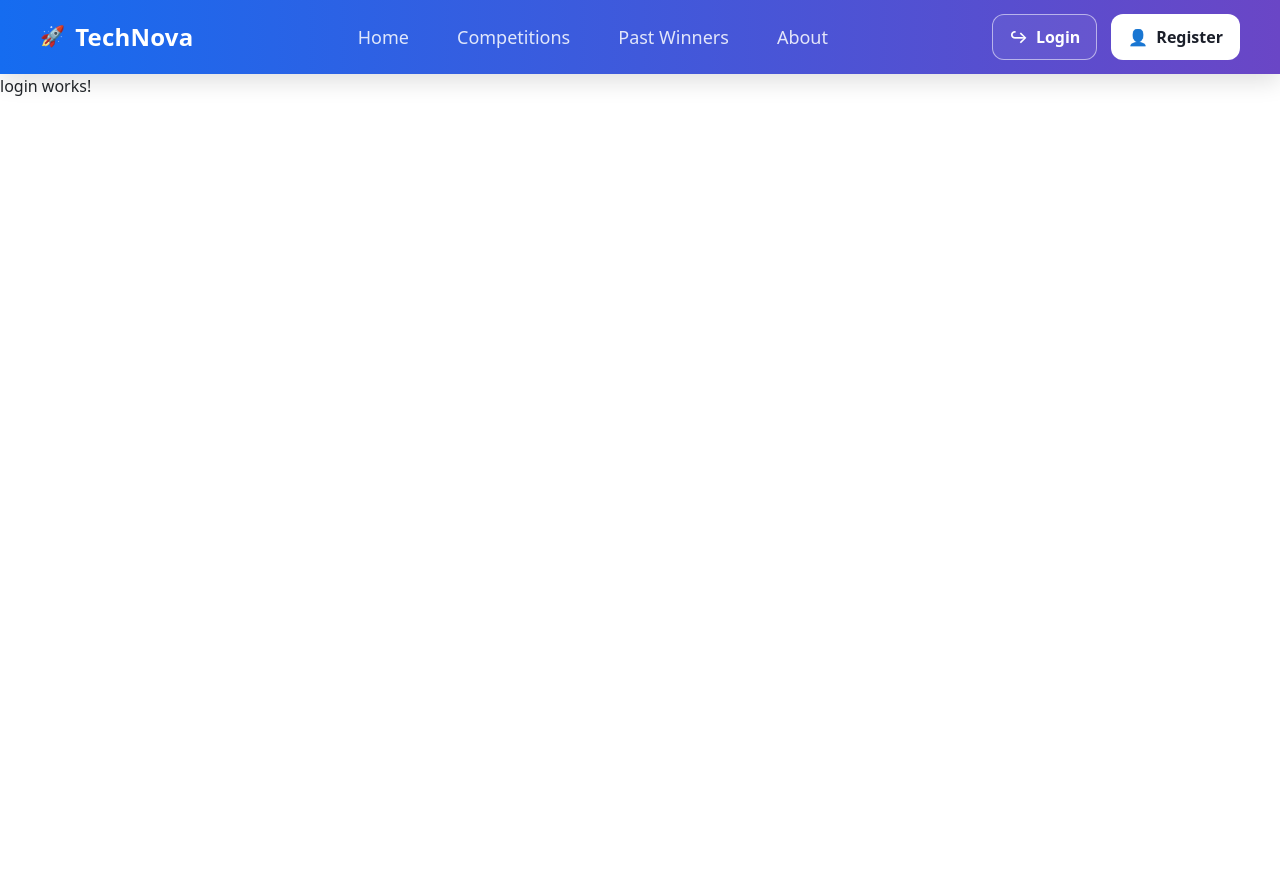
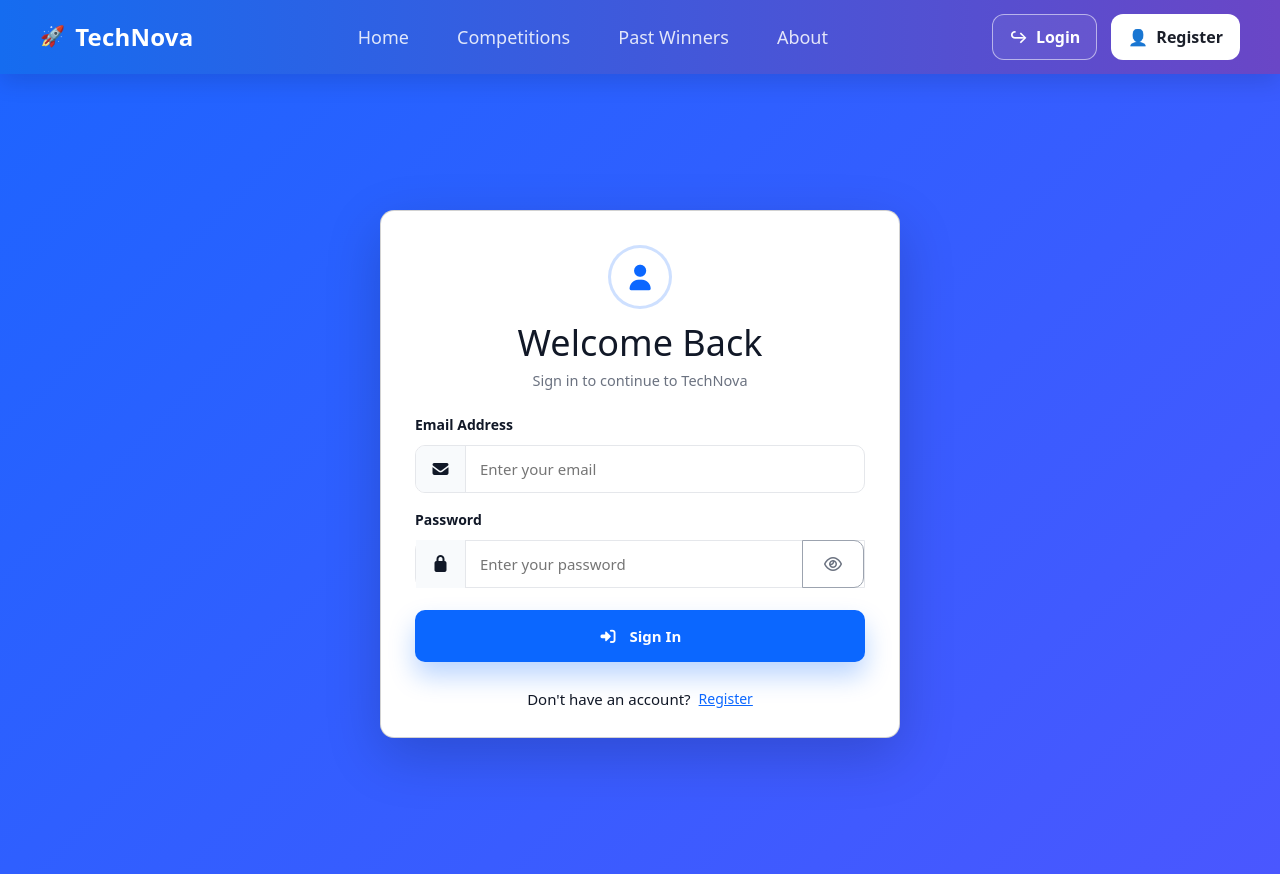
Before and after one commit to kasiakor/angular-projects-registration, an Angular app: page /login in a window 1280 px wide. Before the commit the page ends 800 px from the top, so only its background shows below. Built offline with nearby package versions, Linux system fonts and the light colour scheme.

Commit message:
add login form with login service

```diff
--- a/src/app/pages/login/login.component.css
+++ b/src/app/pages/login/login.component.css
@@ -0,0 +1,219 @@
+:host {
+  display: block;
+}
+
+/* Background (same family as your register page) */
+.page {
+  min-height: 100vh;
+  display: flex;
+  align-items: center;
+  justify-content: center;
+  padding: 48px 16px;
+  background: linear-gradient(135deg, #1e64ff, #4a57ff);
+}
+
+/* Card matches screenshot: narrower + soft shadow */
+.card {
+  width: min(520px, 100%);
+  background: #ffffff;
+  border-radius: 14px;
+  padding: 34px 34px 26px;
+  box-shadow: 0 18px 55px rgba(0, 0, 0, 0.18);
+}
+
+/* Header */
+.header {
+  text-align: center;
+  margin-bottom: 22px;
+}
+
+.avatar {
+  width: 64px;
+  height: 64px;
+  margin: 0 auto 12px;
+  border-radius: 50%;
+  display: grid;
+  place-items: center;
+  color: #0b67ff;
+  border: 3px solid rgba(11, 103, 255, 0.2);
+  background: #ffffff;
+  font-size: 26px;
+}
+
+.header h1 {
+  margin: 0;
+  font-size: 36px;
+  color: #111827;
+}
+
+.header p {
+  margin: 6px 0 0;
+  color: #6b7280;
+  font-size: 14.5px;
+}
+
+/* Form */
+.form {
+  display: flex;
+  flex-direction: column;
+  gap: 16px;
+}
+
+.field label {
+  display: block;
+  margin-bottom: 10px;
+  font-weight: 600;
+  font-size: 14px;
+  color: #111827;
+}
+
+/* Control wrapper (left icon block + input) */
+.control {
+  display: flex;
+  align-items: center;
+  height: 48px;
+  border: 1px solid #e5e7eb;
+  border-radius: 10px;
+  overflow: hidden;
+  background: #fff;
+  transition: box-shadow 0.15s ease, border-color 0.15s ease;
+}
+
+.control:focus-within {
+  border-color: rgba(11, 103, 255, 0.65);
+  box-shadow: 0 0 0 4px rgba(11, 103, 255, 0.18);
+}
+
+.left-icon {
+  width: 50px;
+  height: 48px;
+  display: grid;
+  place-items: center;
+  background: #f8fafc;
+  border-right: 1px solid #e5e7eb;
+  color: #111827;
+}
+
+.control input {
+  flex: 1;
+  height: 48px;
+  border: none;
+  outline: none;
+  padding: 0 14px;
+  font-size: 15px;
+  color: #111827;
+  background: transparent;
+}
+
+/* Password eye in its own square box (like screenshot) */
+.control--password {
+  overflow: visible; /* allow squared eye */
+}
+
+.right-eye {
+  width: 62px;
+  height: 48px;
+  border: 1px solid #9ca3af;
+  background: #fff;
+  border-radius: 0 10px 10px 0;
+  cursor: pointer;
+  display: grid;
+  place-items: center;
+  color: #6b7280;
+}
+
+.right-eye:hover {
+  color: #111827;
+}
+
+/* The password control needs the main border to stop at the eye box */
+.control--password {
+  border-top-right-radius: 0;
+  border-bottom-right-radius: 0;
+}
+
+.control--password:focus-within {
+  box-shadow: none;
+}
+
+/* Row: remember + forgot */
+.row {
+  display: flex;
+  align-items: center;
+  justify-content: space-between;
+  gap: 12px;
+  margin-top: 2px;
+}
+
+.remember {
+  display: inline-flex;
+  align-items: center;
+  gap: 10px;
+  color: #374151;
+  font-size: 14px;
+  user-select: none;
+}
+
+.remember input {
+  width: 16px;
+  height: 16px;
+}
+
+/* Links */
+.link {
+  color: #0b67ff;
+  text-decoration: underline;
+  font-size: 14px;
+}
+
+.link:hover {
+  opacity: 0.9;
+}
+
+/* Button */
+.btn {
+  margin-top: 6px;
+  height: 52px;
+  border: none;
+  border-radius: 10px;
+  background: #0b67ff;
+  color: #fff;
+  font-weight: 700;
+  font-size: 15px;
+  display: flex;
+  align-items: center;
+  justify-content: center;
+  gap: 12px;
+  cursor: pointer;
+  box-shadow: 0 14px 26px rgba(11, 103, 255, 0.28);
+}
+
+.btn:hover {
+  background: #095be0;
+}
+
+/* Footer */
+.footer {
+  margin-top: 10px;
+  display: flex;
+  justify-content: center;
+  gap: 8px;
+  font-size: 15px;
+  color: #111827;
+}
+
+/* Responsive */
+@media (max-width: 520px) {
+  .card {
+    padding: 26px 18px 18px;
+  }
+
+  .header h1 {
+    font-size: 30px;
+  }
+
+  .row {
+    flex-direction: column;
+    align-items: flex-start;
+  }
+}
--- a/src/app/pages/login/login.component.html
+++ b/src/app/pages/login/login.component.html
@@ -1 +1,71 @@
-<p>login works!</p>
+<div class="page">
+  <div class="card">
+    <div class="header">
+      <div class="avatar" aria-hidden="true">
+        <i class="fa-solid fa-user"></i>
+      </div>
+
+      <h1>Welcome Back</h1>
+      <p>Sign in to continue to TechNova</p>
+    </div>
+
+    <form class="form" (submit)="onLogin()" [formGroup]="loginForm">
+      <!-- Email -->
+      <div class="field">
+        <label>Email Address</label>
+        <div class="control">
+          <span class="left-icon" aria-hidden="true">
+            <i class="fa-solid fa-envelope"></i>
+          </span>
+          <input
+            type="email"
+            formControlName="email"
+            placeholder="Enter your email"
+          />
+        </div>
+      </div>
+
+      <!-- Password -->
+      <div class="field">
+        <label>Password</label>
+
+        <div class="control control--password">
+          <span class="left-icon" aria-hidden="true">
+            <i class="fa-solid fa-lock"></i>
+          </span>
+
+          <input
+            [type]="showPassword ? 'text' : 'password'"
+            placeholder="Enter your password"
+            formControlName="password"
+          />
+
+          <button
+            type="button"
+            class="right-eye"
+            (click)="togglePassword()"
+            aria-label="Toggle password visibility"
+          >
+            <i
+              class="fa-regular"
+              [class.fa-eye]="!showPassword"
+              [class.fa-eye-slash]="showPassword"
+            ></i>
+          </button>
+        </div>
+      </div>
+
+      <!-- Button -->
+      <button type="submit" class="btn btn-primary">
+        <i class="fa-solid fa-right-to-bracket"></i>
+        <span>Sign In</span>
+      </button>
+
+      <!-- Footer -->
+      <div class="footer">
+        <span>Don't have an account?</span>
+        <a class="link" href="#">Register</a>
+      </div>
+    </form>
+  </div>
+</div>
--- a/src/app/pages/login/login.component.ts
+++ b/src/app/pages/login/login.component.ts
@@ -1,11 +1,51 @@
-import { Component } from '@angular/core';
+import { Component, inject } from '@angular/core';
+import { FormControl, FormGroup, ReactiveFormsModule } from '@angular/forms';
+import { UserService } from '../../services/user.service';
 
 @Component({
   selector: 'app-login',
-  imports: [],
+  imports: [ReactiveFormsModule],
   templateUrl: './login.component.html',
-  styleUrl: './login.component.css'
+  styleUrl: './login.component.css',
 })
 export class LoginComponent {
+  showPassword = false;
 
+  togglePassword() {
+    this.showPassword = !this.showPassword;
+  }
+
+  userService = inject(UserService);
+
+  loginForm: FormGroup = new FormGroup({
+    email: new FormControl(''),
+    password: new FormControl(''),
+  });
+
+  onLogin() {
+    alert('Login button clicked');
+    this.userService.onUserLogin(this.loginForm.value).subscribe(
+      (res: any) => {
+        debugger;
+        alert('Login successful');
+      },
+      (error) => {
+        console.error('Login failed', error);
+        alert('Error: ' + (error.error?.message || error.statusText));
+      }
+    );
+  }
+
+  // using new syntax
+  //   onLogin() {
+  //   this.userService.onUserLogin(this.loginForm.value).subscribe({
+  //     next: (res) => {
+  //       alert('Login successful');
+  //     },
+  //     error: (error) => {
+  //       console.error('Login failed', error);
+  //       alert('Error: ' + (error.error?.message || error.statusText));
+  //     },
+  //   });
+  // }
 }
--- /dev/null
+++ b/src/app/services/user.service.ts
@@ -0,0 +1,16 @@
+import { HttpClient } from '@angular/common/http';
+import { Injectable } from '@angular/core';
+
+@Injectable({
+  providedIn: 'root',
+})
+export class UserService {
+  constructor(private http: HttpClient) {}
+
+  onUserLogin(obj: any) {
+    return this.http.post(
+      'https://api.freeprojectapi.com/api/ProjectCompetition/login',
+      obj
+    );
+  }
+}
```
Also changed, not shown: 1 other file (tests, documents, lock files or other folders).
